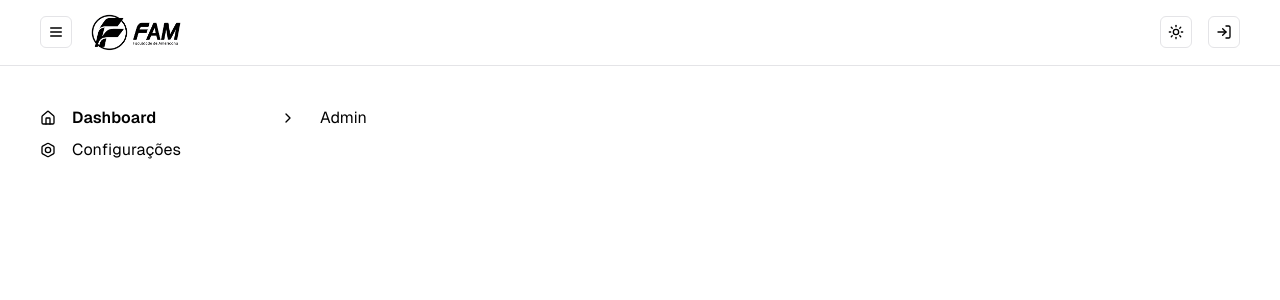
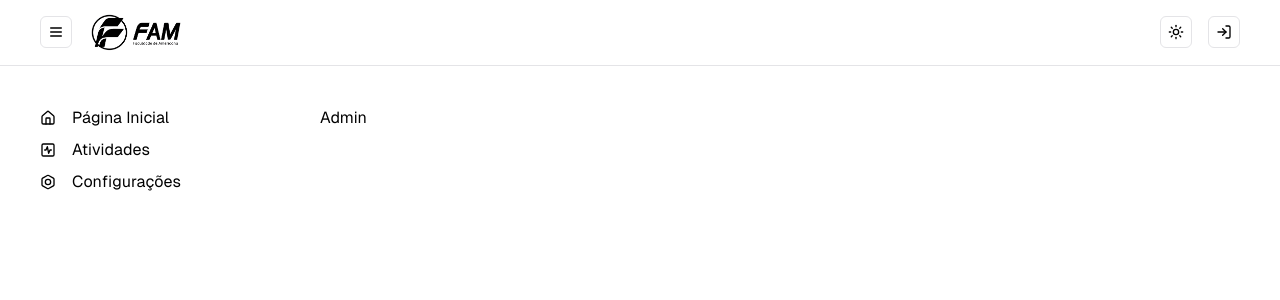
Before and after one commit to leandrordg/fam-portal, a Next.js app: page /admin in a window 1280 px wide. Shown: the top 300 px of the page. Built offline with nearby package versions, Linux system fonts and the light colour scheme; no server answers.

Commit message:
the middleware now blocks users who are not admins

```diff
--- a/src/components/navigation.tsx
+++ b/src/components/navigation.tsx
@@ -5,6 +5,7 @@ import { usePathname } from "next/navigation";
 import { NavigationLink } from "@/components/navigation-link";
 import type { Link } from "@/types/globals";
 import { BoltIcon, HomeIcon, SquareActivityIcon } from "lucide-react";
+import { useSession } from "@clerk/nextjs";
 
 const publicLinks: Link[] = [
   { id: "1", url: "/dashboard", name: "Página Inicial", icon: HomeIcon },
@@ -32,9 +33,13 @@ type Props = {
 };
 
 export function NavigationMenu({ setOpen }: Props) {
+  const { session } = useSession();
+
   const pathname = usePathname();
 
-  const links = pathname.startsWith("/admin") ? privateLinks : publicLinks;
+  const isAdmin = session?.user.publicMetadata.isAdmin;
+
+  const links = pathname.startsWith("/admin") && isAdmin ? privateLinks : publicLinks;
 
   return (
     <ul className="flex flex-col gap-2">
--- a/src/types/globals.ts
+++ b/src/types/globals.ts
@@ -5,6 +5,12 @@ export {};
 declare global {
   interface UserPublicMetadata {
     isAdmin: boolean;
+  }
+
+  interface CustomJwtSessionClaims {
+    metadata: {
+      isAdmin: boolean;
+    };
   }
 }
 
```
Also changed, not shown: src/middleware.ts (+14 -0 lines).
